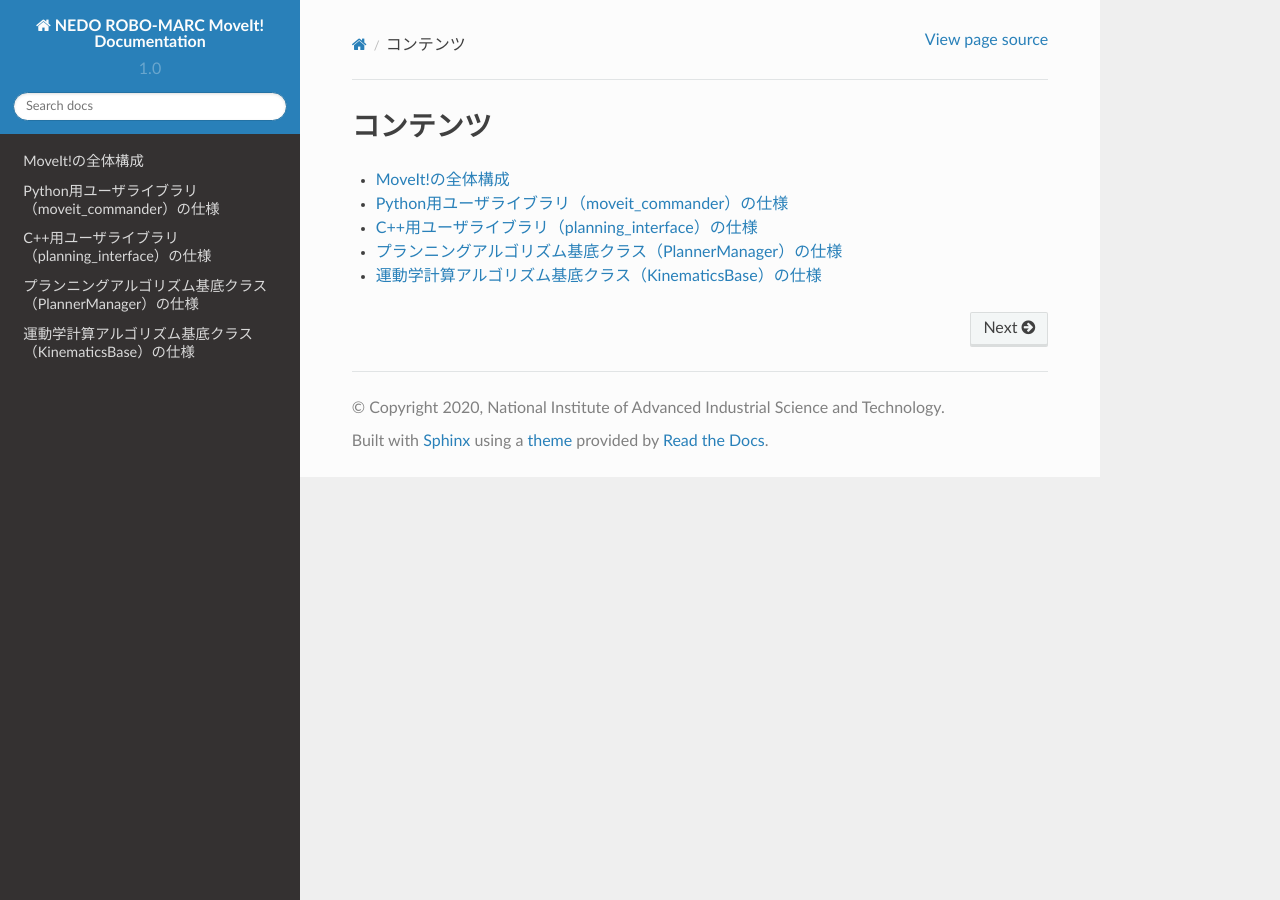
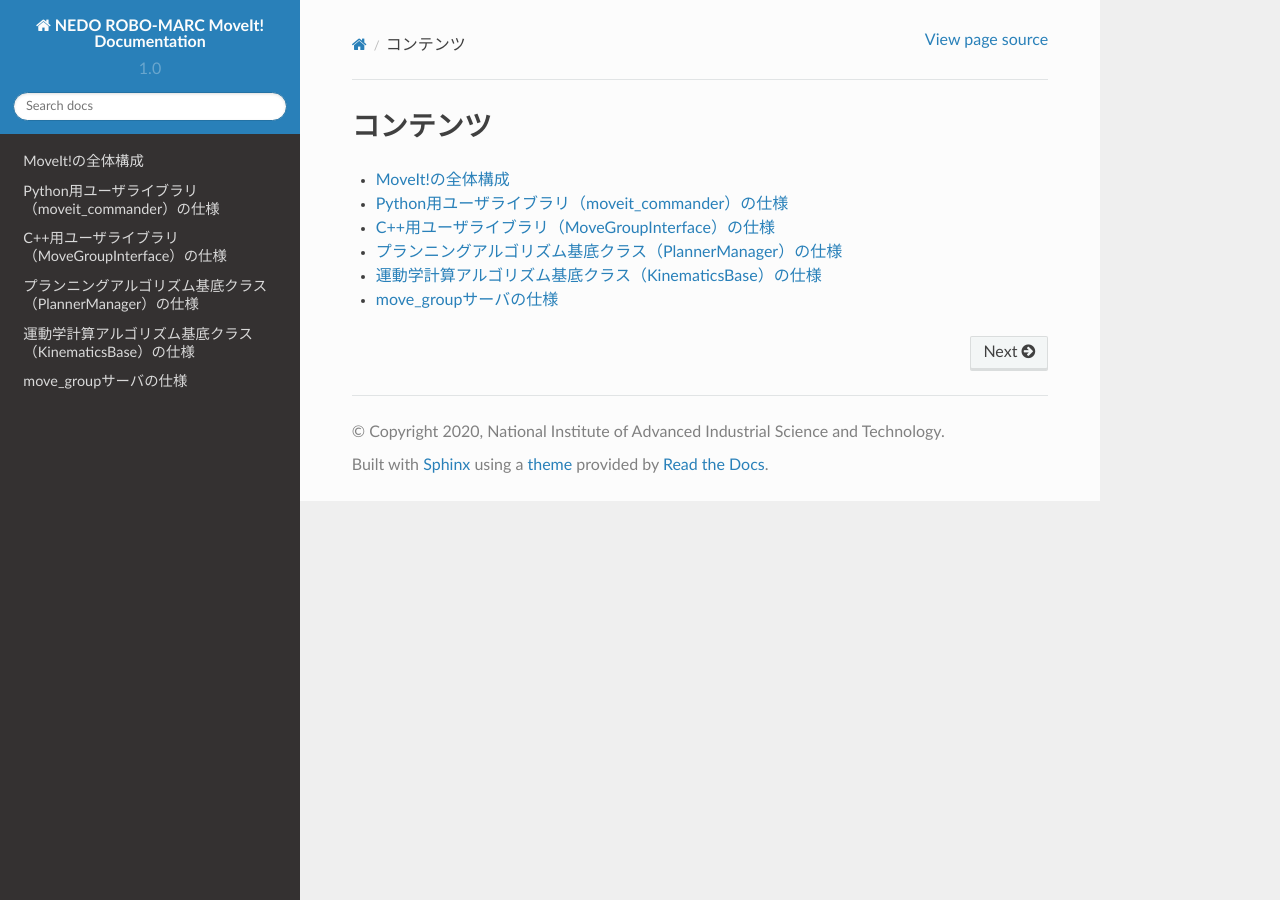
Before and after one commit to robo-marc/moveit_documents, a Sphinx documentation site: the page built from source/index.rst, in a window 1280 px wide. Built offline with Sphinx 7.4.7 and the Read the Docs theme 2.0.0, drawn with Linux system fonts in a browser that asks for light colours; some of the changed lines change nothing that is shown.

Commit message:
add document on move_group

```diff
--- a/source/index.rst
+++ b/source/index.rst
@@ -10,3 +10,4 @@
    move_group_interface
    planner_manager
    kinematics_base
+   move_group
--- /dev/null
+++ b/source/move_group.rst
@@ -0,0 +1,56 @@
+move_groupサーバの仕様
+====================================================
+
+.. image:: moveit.ros.org/assets/images/diagrams/move_group.png
+
+.. note::
+
+   Above image is from http://moveit.ros.org/
+
+
+プランニングの実行
+---------------------
+
+.. ros:autoaction:: moveit_msgs/MoveGroup
+   :base: ../doxygen/
+   :field-comment: up
+
+.. ros:automessage:: moveit_msgs/MotionPlanRequest
+   :base: ../doxygen/
+   :field-comment: up
+
+.. ros:automessage:: moveit_msgs/MoveItErrorCodes
+   :base: ../doxygen/
+   :field-comment: up
+
+.. ros:automessage:: moveit_msgs/RobotTrajectory
+   :base: ../doxygen/
+   :field-comment: up
+
+プランニング結果の実行
+-----------------------
+
+.. ros:autoaction:: moveit_msgs/ExecuteTrajectory
+   :base: ../doxygen/
+   :field-comment: up
+
+
+高レベルのプランニング命令
+---------------------------
+
+.. ros:autoaction:: moveit_msgs/Pickup
+   :base: ../doxygen/
+   :field-comment: up
+
+.. ros:autoaction:: moveit_msgs/Place
+   :base: ../doxygen/
+   :field-comment: up
+
+
+MoveGroupCapability基底クラス
+------------------------------
+
+move_groupサーバは、各種サービスを実装する際に、MoveGroupCapabilityクラスを基底クラスとして利用します。
+
+.. doxygenclass:: move_group::MoveGroupCapability
+   :members:
--- a/source/move_group_interface.rst
+++ b/source/move_group_interface.rst
@@ -1,4 +1,4 @@
-C++用ユーザライブラリ（planning_interface）の仕様
+C++用ユーザライブラリ（MoveGroupInterface）の仕様
 ====================================================
 
 コンポーネント図
```
